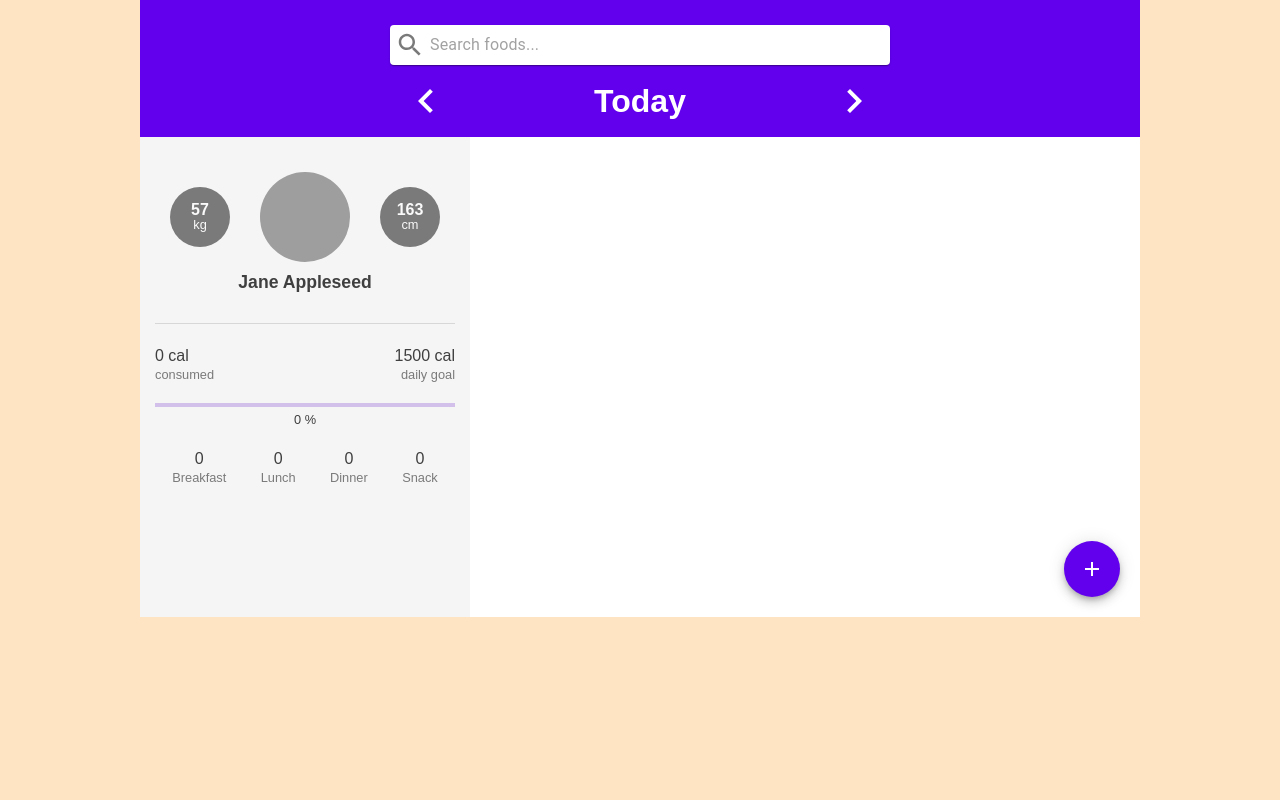
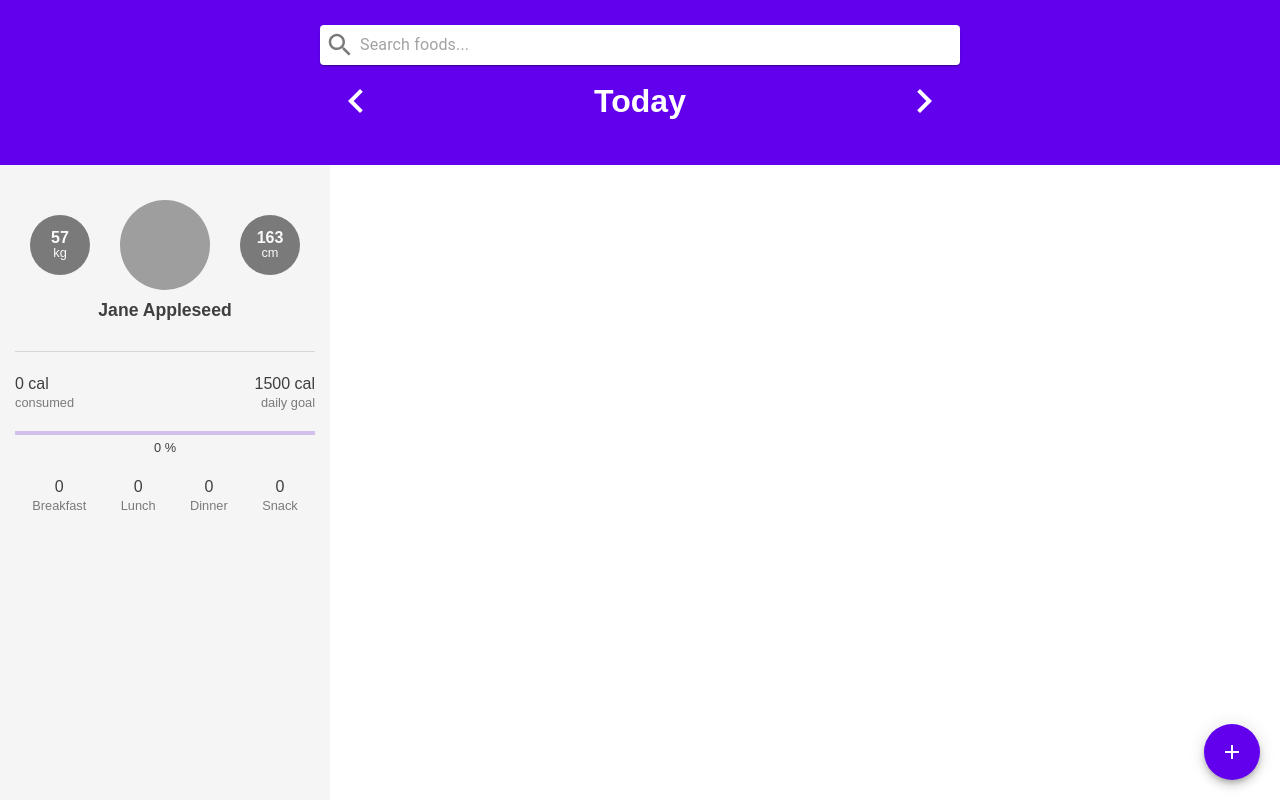
Before and after one commit to chtunsw/2hats_react_web_dev, a React (Create React App) app: page / in a window 1280 px wide. Built offline with nearby package versions, Linux system fonts and the light colour scheme; grey boxes are pictures that could not be loaded.

Commit message:
fix responsive design

```diff
--- a/src/App.js
+++ b/src/App.js
@@ -9,18 +9,25 @@ import AddButton from "./components/AddButton";
 const Wrapper = styled.div`
   position: relative;
   display: flex;
-  flex-wrap: wrap;
-  max-width: 1000px;
+  flex-direction: column;
+  height: 100vh;
   margin: 0 auto;
-  overflow: hidden;
+  overflow-y: scroll;
+  .container {
+    flex: 1;
+    display: flex;
+    flex-wrap: wrap;
+  }
 `;
 
 function App() {
   return (
     <Wrapper>
       <Header />
-      <UserPanel />
-      <DietTable />
+      <div className="container">
+        <UserPanel />
+        <DietTable />
+      </div>
       <AddButton />
     </Wrapper>
   );
--- a/src/assets/css/global.css
+++ b/src/assets/css/global.css
@@ -1,7 +1,6 @@
 body {
   padding: 0;
   margin: 0;
-  background-color: bisque;
 }
 
 h1,
--- a/src/components/AddButton.js
+++ b/src/components/AddButton.js
@@ -6,7 +6,7 @@ import { PassionPurple, DarkPurple } from "../assets/js/variables";
 import * as Scroll from "react-scroll";
 
 const Wrapper = styled.div`
-  position: absolute;
+  position: fixed;
   bottom: 20px;
   right: 20px;
   .fab {
--- a/src/components/Header.js
+++ b/src/components/Header.js
@@ -32,8 +32,13 @@ const { first_name, portrait, height_cm, weight_kg } = diet;
 
 const Wrapper = styled.div`
   width: 100%;
+  height: 165px;
   background: ${PassionPurple};
   .container {
+    display: flex;
+    flex-direction: column;
+    justify-content: center;
+    align-items: center;
     margin: 0 auto;
     padding: 25px 15px 0;
     width: 50%;
@@ -43,6 +48,7 @@ const Wrapper = styled.div`
     }
     .search-input-paper {
       position: relative;
+      width: 100%;
       height: 40px;
       display: flex;
       align-items: center;
@@ -66,6 +72,7 @@ const Wrapper = styled.div`
       display: flex;
       align-items: center;
       justify-content: space-between;
+      width: 100%;
       font-size: 2rem;
       font-family: ${OpenSansBold};
       color: white;
@@ -81,6 +88,7 @@ const Wrapper = styled.div`
       display: none;
       justify-content: space-between;
       align-items: center;
+      width: 100%;
       padding: 20px 0;
       @media ${screen.small} {
         display: flex;
```
